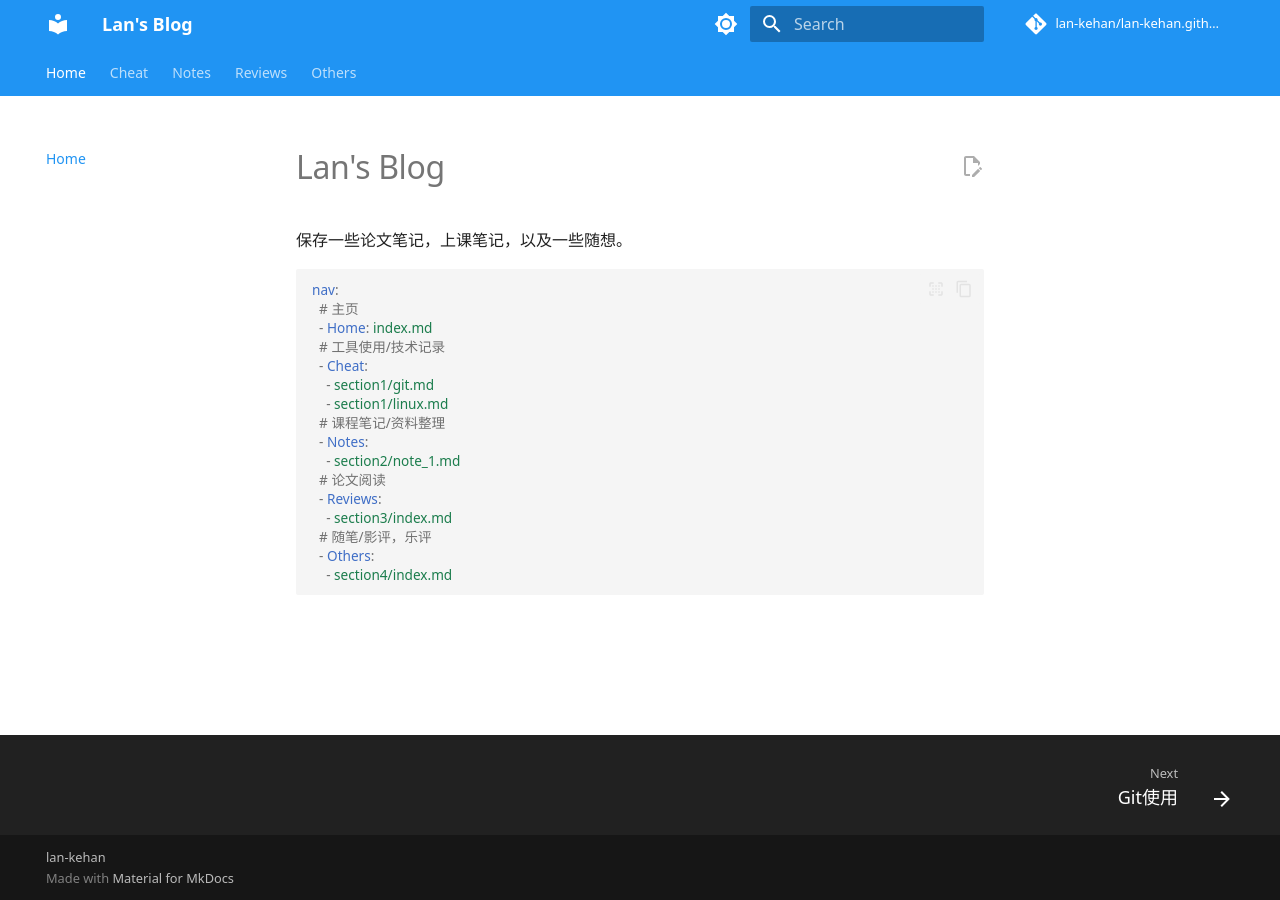
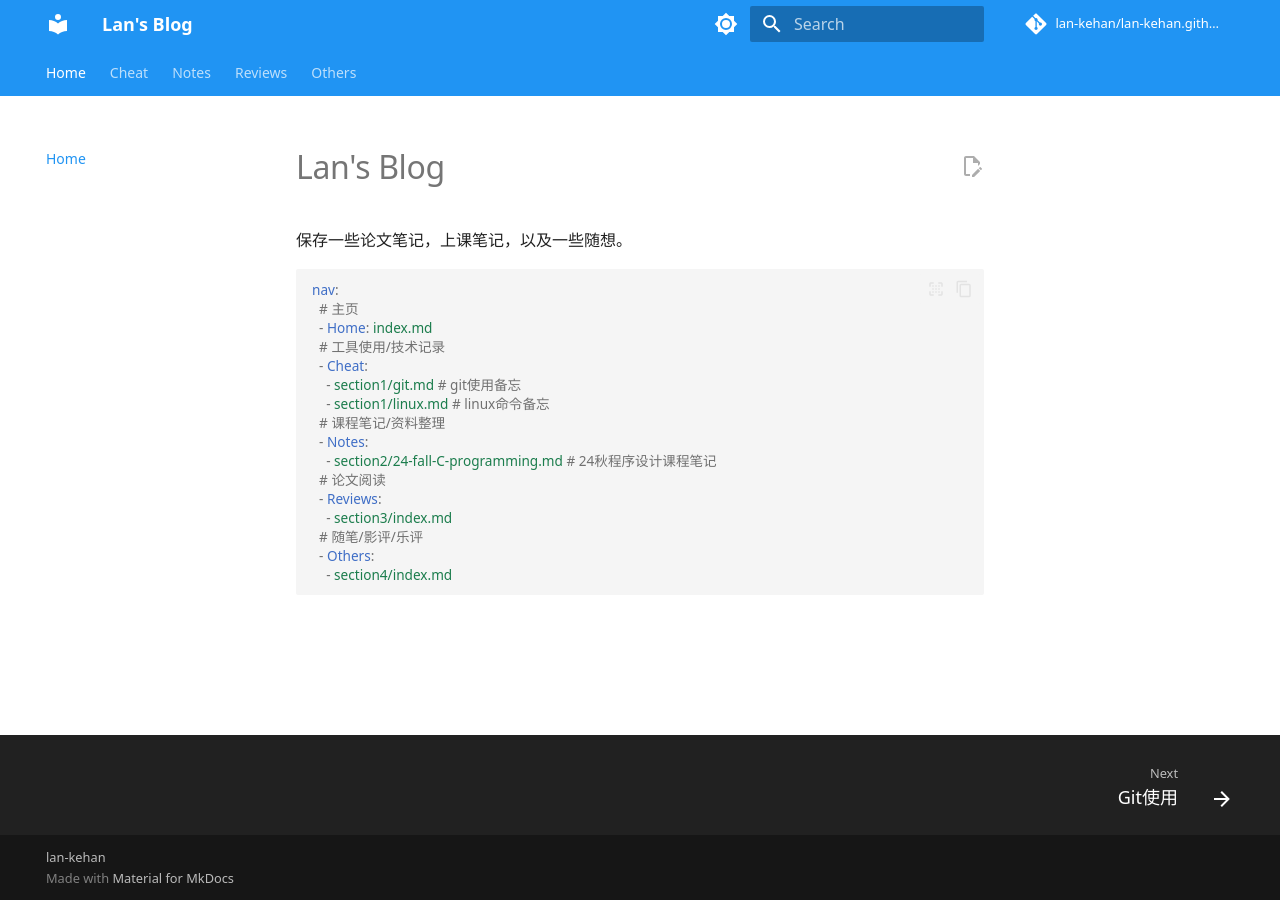
Before and after one commit to lan-kehan/lan-kehan.github.io, an MkDocs documentation site: the page built from docs/index.md, in a window 1280 px wide. Built offline with MkDocs 1.6.1 and Material for MkDocs 9.7.7, drawn with Linux system fonts in a browser that asks for light colours; some web fonts are replaced; comment, search, counter and statistics services are not loaded.

````diff
--- a/docs/index.md
+++ b/docs/index.md
@@ -8,15 +8,15 @@ nav:
   - Home: index.md
   # 工具使用/技术记录
   - Cheat:
-    - section1/git.md
-    - section1/linux.md
+    - section1/git.md # git使用备忘
+    - section1/linux.md # linux命令备忘
   # 课程笔记/资料整理
   - Notes:
-    - section2/note_1.md
+    - section2/24-fall-C-programming.md # 24秋程序设计课程笔记
   # 论文阅读
   - Reviews:
     - section3/index.md
-  # 随笔/影评，乐评
+  # 随笔/影评/乐评
   - Others:
     - section4/index.md
 ```
````
